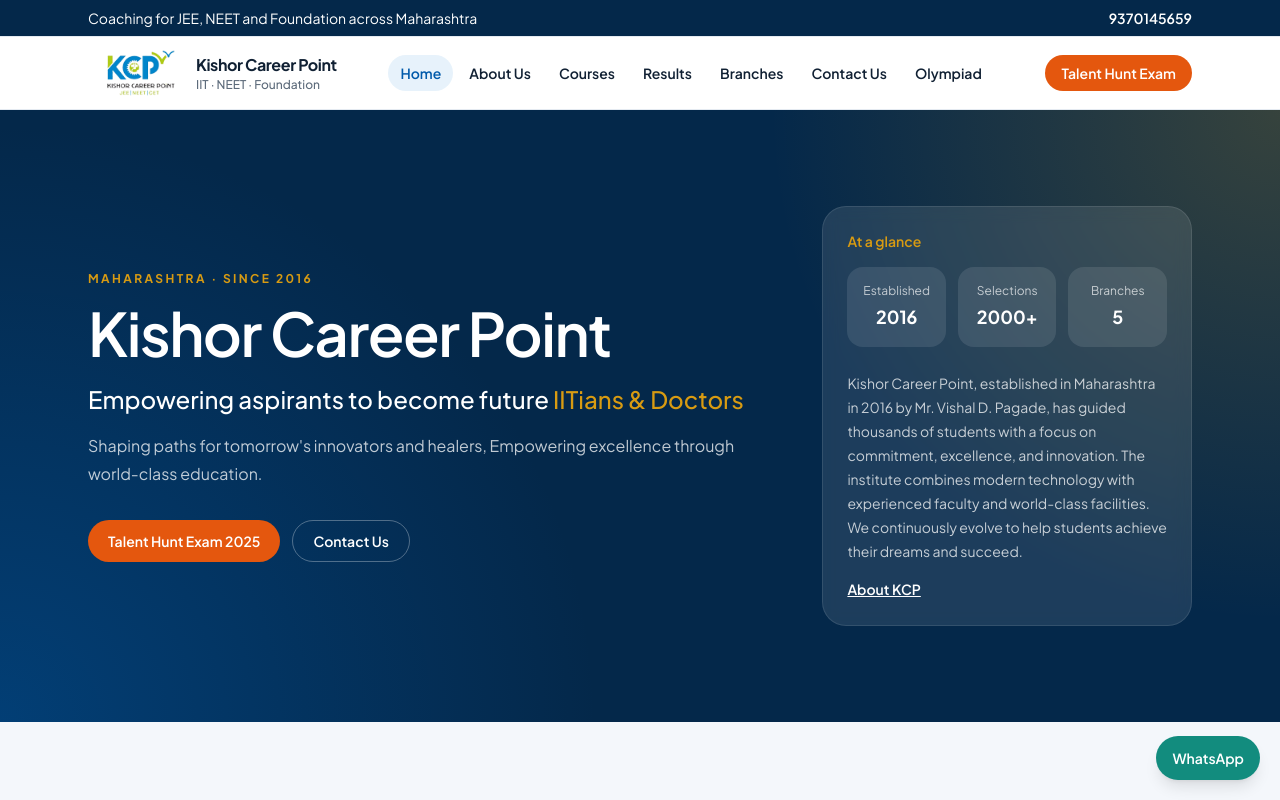
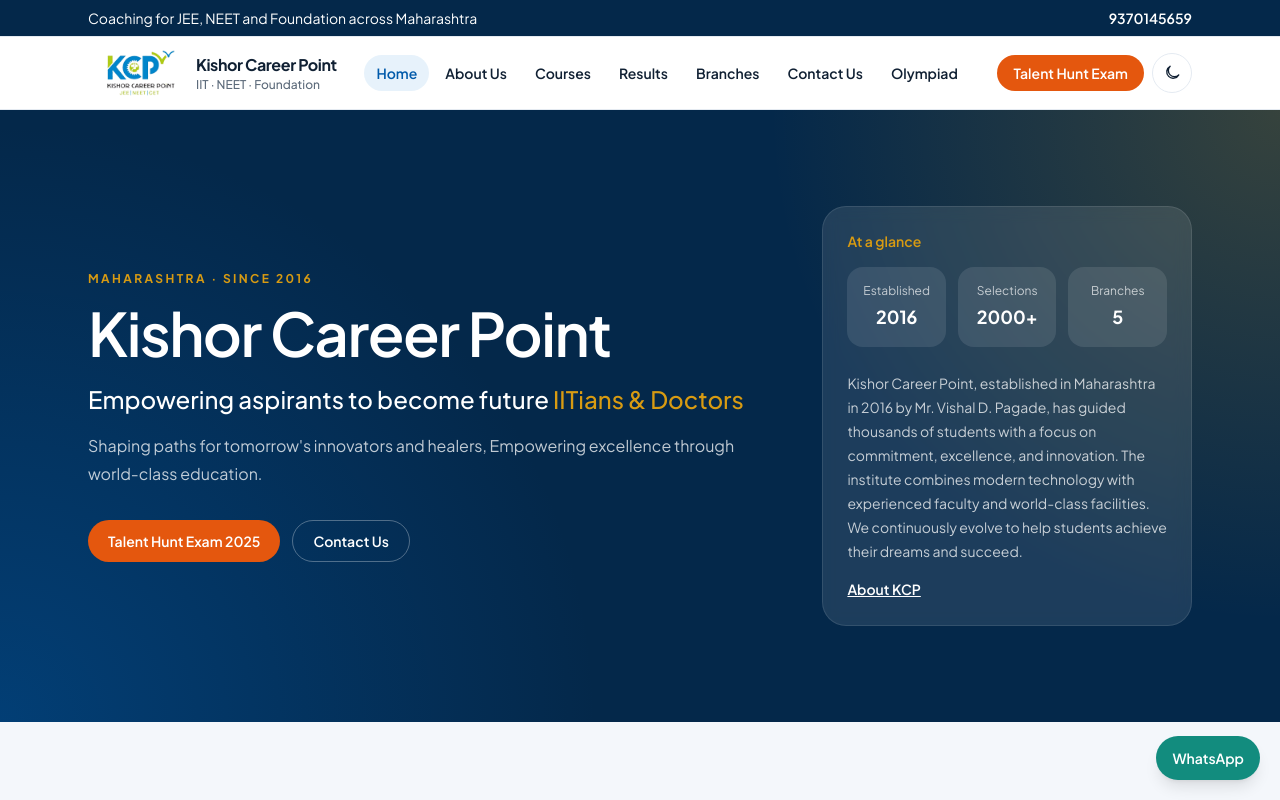
Before and after one commit to vaibhav-jadhav/kishorcareerpoint, a Next.js app: page / in a window 1280 px wide. Shown: the top 800 px of the page. Built offline with nearby package versions, Linux system fonts and the light colour scheme.

Commit message:
update: dark mode

```diff
--- a/app/contact-us/page.tsx
+++ b/app/contact-us/page.tsx
@@ -49,7 +49,7 @@ export default function ContactPage() {
           <div className="bg-brand-dark p-7 text-white sm:p-10">
             <h2 className="text-2xl font-semibold">{enquiryCopy.contactTitle}</h2>
             <p className="mt-3 text-sm leading-7 text-white/75">{enquiryCopy.contactBody}</p>
-            <div className="mt-6 rounded-2xl bg-white p-5 text-ink">
+            <div className="mt-6 rounded-2xl bg-card p-5 text-ink">
               <EnquiryForm />
             </div>
           </div>
@@ -64,7 +64,7 @@ export default function ContactPage() {
           </p>
           <ul className="mt-8 grid gap-4 md:grid-cols-2">
             {others.map((branch) => (
-              <li key={branch.id} className="rounded-3xl border border-line bg-white p-6">
+              <li key={branch.id} className="rounded-3xl border border-line bg-card p-6">
                 <h3 className="text-xl font-semibold">{branch.name}</h3>
                 <p className="mt-2 text-sm leading-6 text-muted">{branch.address}</p>
                 <p className="mt-3 text-sm">
--- a/app/globals.css
+++ b/app/globals.css
@@ -1,17 +1,46 @@
 @import "tailwindcss";
+
+@custom-variant dark (&:where(.dark, .dark *));
 
 @theme {
   --font-sans: var(--font-sans-app), ui-sans-serif, system-ui, sans-serif;
   --color-brand: #005aaa;
   --color-brand-dark: #04284a;
-  --color-brand-soft: #e7f2fb;
   --color-accent: #e4570e;
   --color-accent-dark: #c2410c;
-  --color-ink: #102033;
-  --color-muted: #5d6b7b;
-  --color-line: #e4eaf1;
-  --color-surface: #f4f7fb;
   --color-gold: #d89b12;
+}
+
+@theme inline {
+  --color-page: var(--page);
+  --color-card: var(--card);
+  --color-ink: var(--ink);
+  --color-muted: var(--muted);
+  --color-line: var(--line);
+  --color-surface: var(--surface);
+  --color-brand-soft: var(--brand-soft);
+}
+
+:root {
+  color-scheme: light;
+  --page: #ffffff;
+  --card: #ffffff;
+  --ink: #102033;
+  --muted: #5d6b7b;
+  --line: #e4eaf1;
+  --surface: #f4f7fb;
+  --brand-soft: #e7f2fb;
+}
+
+.dark {
+  color-scheme: dark;
+  --page: #0b1520;
+  --card: #132232;
+  --ink: #e8eef5;
+  --muted: #a8b6c6;
+  --line: #2a3d52;
+  --surface: #101c2b;
+  --brand-soft: #16324d;
 }
 
 html {
@@ -19,12 +48,13 @@ html {
 }
 
 body {
-  background: #fff;
-  color: var(--color-ink);
+  background: var(--page);
+  color: var(--ink);
 }
 
 ::selection {
-  background: #cfe6f8;
+  background: var(--brand-soft);
+  color: var(--ink);
 }
 
 :focus-visible {
--- a/app/layout.tsx
+++ b/app/layout.tsx
@@ -3,6 +3,7 @@ import type { ReactNode } from "react";
 import { Plus_Jakarta_Sans } from "next/font/google";
 import { SiteFooter } from "@/components/layout/SiteFooter";
 import { SiteHeader } from "@/components/layout/SiteHeader";
+import { themeBootScript } from "@/components/layout/theme";
 import { WhatsAppButton } from "@/components/layout/WhatsAppButton";
 import { site } from "@/content/site";
 import "./globals.css";
@@ -45,11 +46,12 @@ export default function RootLayout({
   children: ReactNode;
 }>) {
   return (
-    <html lang="en" className={sans.variable}>
-      <body className="min-h-screen bg-white font-sans text-ink antialiased">
+    <html lang="en" className={sans.variable} suppressHydrationWarning>
+      <body className="min-h-screen bg-page font-sans text-ink antialiased">
+        <script dangerouslySetInnerHTML={{ __html: themeBootScript }} />
         <a
           href="#main"
-          className="sr-only focus:not-sr-only focus:absolute focus:left-4 focus:top-4 focus:z-50 focus:rounded-full focus:bg-white focus:px-4 focus:py-2"
+          className="sr-only focus:not-sr-only focus:absolute focus:left-4 focus:top-4 focus:z-50 focus:rounded-full focus:bg-card focus:px-4 focus:py-2 focus:text-ink"
         >
           Skip to content
         </a>
--- a/components/branches/BranchList.tsx
+++ b/components/branches/BranchList.tsx
@@ -8,7 +8,7 @@ export function BranchList() {
         <li
           key={branch.id}
           id={branch.id}
-          className="overflow-hidden rounded-3xl border border-line bg-white"
+          className="overflow-hidden rounded-3xl border border-line bg-card"
         >
           <div className="grid lg:grid-cols-[320px_1fr]">
             <iframe
--- a/components/enquiry/EnquiryForm.tsx
+++ b/components/enquiry/EnquiryForm.tsx
@@ -19,7 +19,7 @@ export function EnquiryForm({ tone = "light" }: EnquiryFormProps) {
   const dark = tone === "dark";
   const fieldClass = dark
     ? "w-full rounded-xl border border-white/15 bg-white/10 px-4 py-3 text-sm text-white placeholder:text-white/50"
-    : "w-full rounded-xl border border-line bg-white px-4 py-3 text-sm text-ink";
+    : "w-full rounded-xl border border-line bg-page px-4 py-3 text-sm text-ink";
   const labelClass = dark ? "text-white/80" : "text-ink";
 
   return (
--- a/components/layout/SiteHeader.tsx
+++ b/components/layout/SiteHeader.tsx
@@ -4,6 +4,7 @@ import Image from "next/image";
 import Link from "next/link";
 import { usePathname } from "next/navigation";
 import { useState } from "react";
+import { ThemeToggle } from "@/components/layout/ThemeToggle";
 import { primaryNav, secondaryNav } from "@/content/navigation";
 import { site, telHref } from "@/content/site";
 
@@ -18,7 +19,7 @@ export function SiteHeader() {
   const links = [...primaryNav, ...secondaryNav];
 
   return (
-    <header className="sticky top-0 z-40 border-b border-line bg-white/95 backdrop-blur">
+    <header className="sticky top-0 z-40 border-b border-line bg-page/95 backdrop-blur">
       <div className="hidden border-b border-line bg-brand-dark text-white lg:block">
         <div className="mx-auto flex max-w-6xl items-center justify-between px-6 py-2 text-sm">
           <p>Coaching for JEE, NEET and Foundation across Maharashtra</p>
@@ -81,6 +82,7 @@ export function SiteHeader() {
           >
             Talent Hunt Exam
           </a>
+          <ThemeToggle />
           <button
             type="button"
             className="inline-flex h-10 w-10 items-center justify-center rounded-full border border-line xl:hidden"
@@ -99,7 +101,7 @@ export function SiteHeader() {
       {open ? (
         <nav
           id="mobile-nav"
-          className="border-t border-line bg-white px-5 py-3 xl:hidden"
+          className="border-t border-line bg-page px-5 py-3 xl:hidden"
           aria-label="Mobile"
         >
           <ul className="space-y-1">
--- /dev/null
+++ b/components/layout/ThemeToggle.tsx
@@ -0,0 +1,58 @@
+"use client";
+
+import { useEffect, useState } from "react";
+import { themeStorageKey } from "@/components/layout/theme";
+
+export function ThemeToggle() {
+  const [dark, setDark] = useState(false);
+
+  useEffect(() => {
+    setDark(document.documentElement.classList.contains("dark"));
+  }, []);
+
+  function toggle() {
+    const next = !document.documentElement.classList.contains("dark");
+    document.documentElement.classList.toggle("dark", next);
+    localStorage.setItem(themeStorageKey, next ? "dark" : "light");
+    setDark(next);
+  }
+
+  return (
+    <button
+      type="button"
+      onClick={toggle}
+      aria-pressed={dark}
+      className="inline-flex h-10 w-10 items-center justify-center rounded-full border border-line text-ink hover:bg-surface"
+    >
+      <span className="sr-only">{dark ? "Switch to light mode" : "Switch to dark mode"}</span>
+      {dark ? <SunIcon /> : <MoonIcon />}
+    </button>
+  );
+}
+
+function MoonIcon() {
+  return (
+    <svg width="18" height="18" viewBox="0 0 24 24" fill="none" aria-hidden="true">
+      <path
+        d="M21 14.5A8.5 8.5 0 1 1 9.5 3 7 7 0 0 0 21 14.5Z"
+        stroke="currentColor"
+        strokeWidth="1.8"
+        strokeLinejoin="round"
+      />
+    </svg>
+  );
+}
+
+function SunIcon() {
+  return (
+    <svg width="18" height="18" viewBox="0 0 24 24" fill="none" aria-hidden="true">
+      <circle cx="12" cy="12" r="4" stroke="currentColor" strokeWidth="1.8" />
+      <path
+        d="M12 2.5v2.2M12 19.3v2.2M2.5 12h2.2M19.3 12h2.2M5.1 5.1l1.6 1.6M17.3 17.3l1.6 1.6M18.9 5.1l-1.6 1.6M6.7 17.3l-1.6 1.6"
+        stroke="currentColor"
+        strokeWidth="1.8"
+        strokeLinecap="round"
+      />
+    </svg>
+  );
+}
--- /dev/null
+++ b/components/layout/theme.ts
@@ -0,0 +1,3 @@
+export const themeStorageKey = "theme";
+
+export const themeBootScript = `(function(){try{var t=localStorage.getItem("${themeStorageKey}");var dark=t==="dark"||(t!=="light"&&window.matchMedia("(prefers-color-scheme: dark)").matches);document.documentElement.classList.toggle("dark",dark);}catch(e){}})();`;
--- a/components/ui/Button.tsx
+++ b/components/ui/Button.tsx
@@ -13,7 +13,7 @@ const variants = {
   primary: "bg-brand text-white hover:bg-brand-dark",
   accent: "bg-accent text-white hover:bg-accent-dark",
   ghost: "border border-white/30 text-white hover:bg-white/10",
-  light: "bg-white text-brand hover:bg-brand-soft",
+  light: "bg-white text-brand hover:bg-[#e7f2fb]",
 };
 
 export function Button({
```
Also changed, not shown: components/home/HomeSections.tsx (+4 -4 lines).
